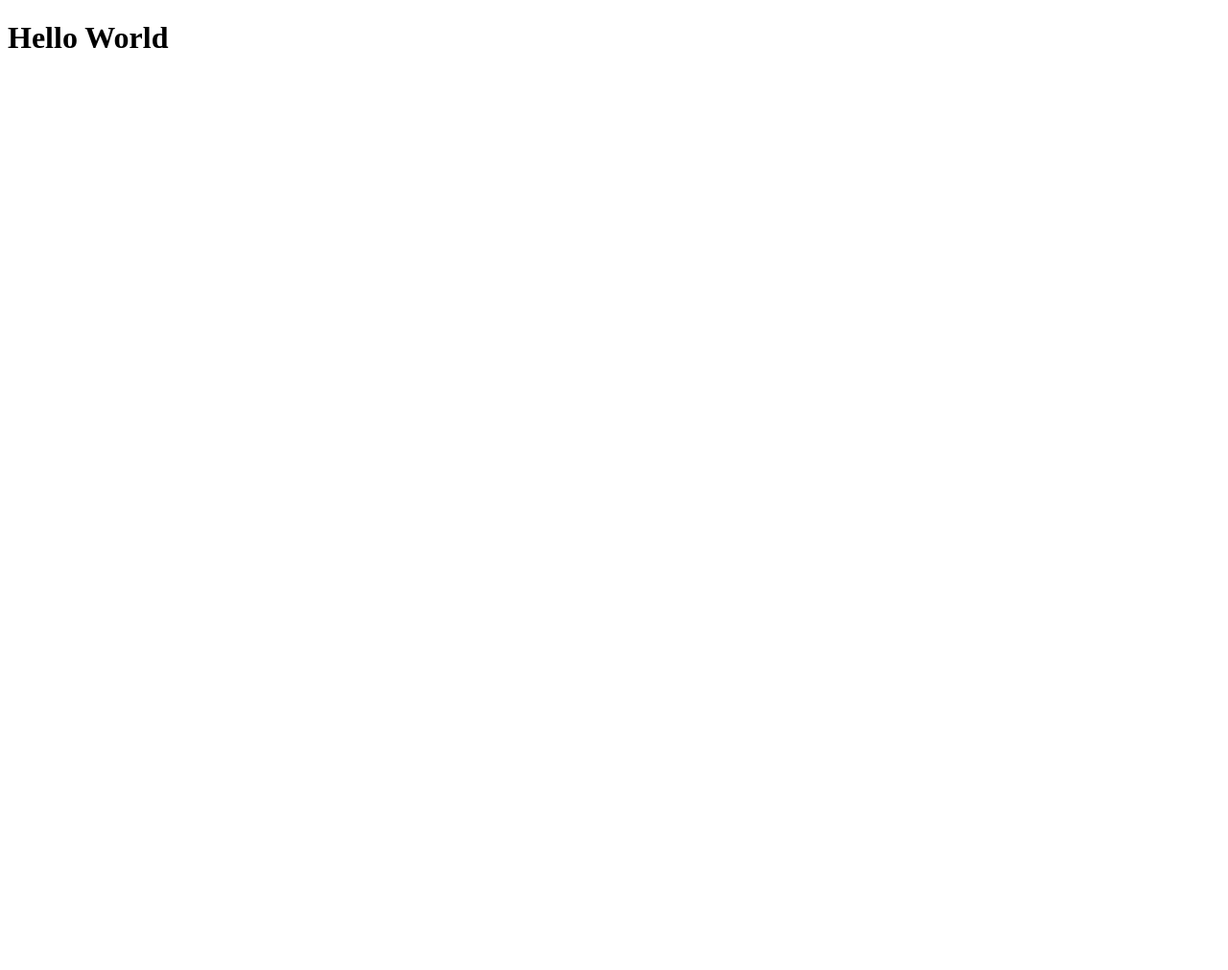
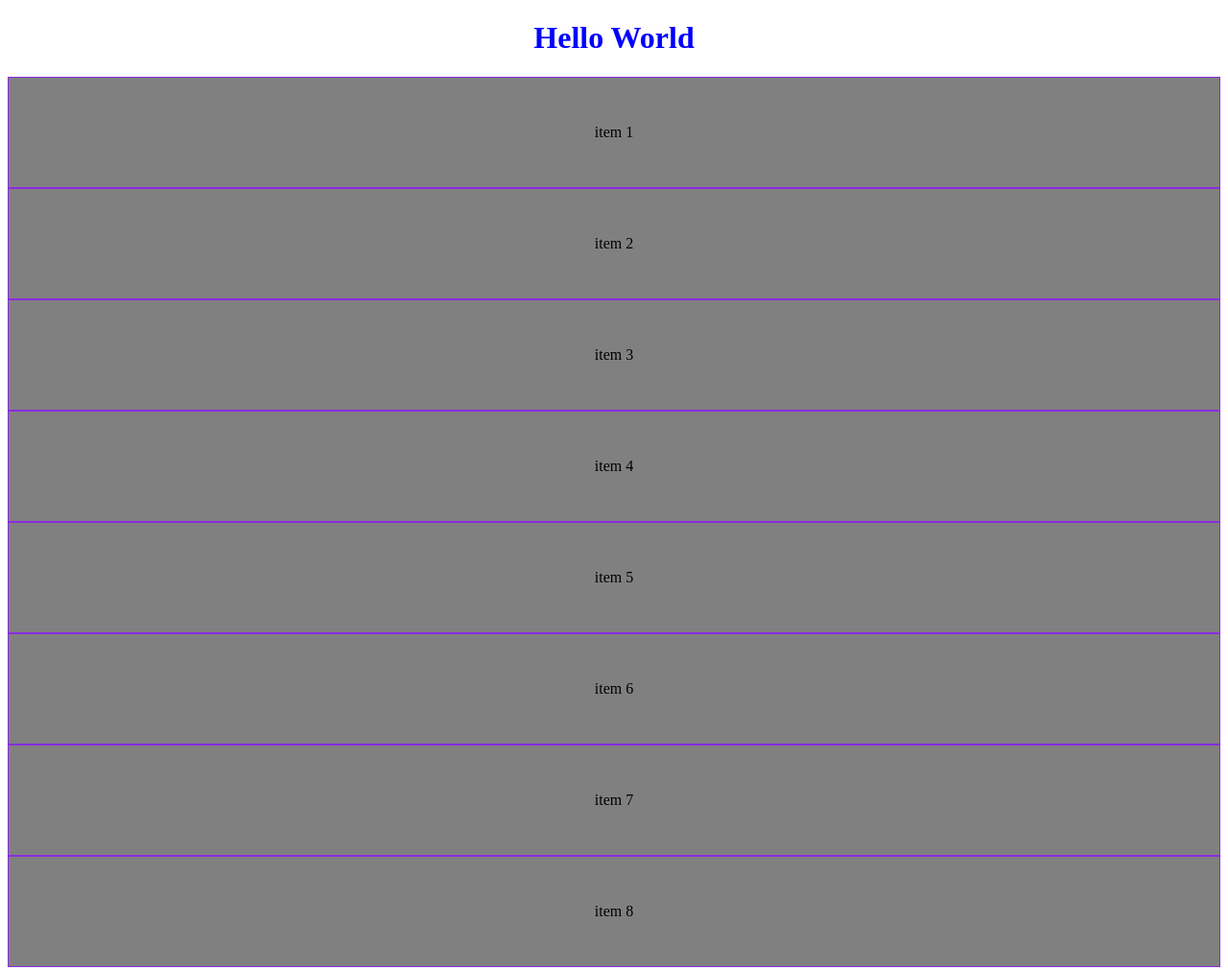
Before and after one commit to Chococrown/HTML---CSS, a plain HTML site: page index.html in a window 1280 px wide. Shown: the whole page at 96% size. Before the commit the page ends 800 px from the top, so only its background shows below. Drawn offline with Linux system fonts and the light colour scheme.

Commit message:
สร้าง style.css

```diff
--- a/index.html
+++ b/index.html
@@ -7,10 +7,26 @@
 
     <link rel="icon" href="/icon/tree.png" type="image/png">
 
+    <link rel="stylesheet" href="style.css">
+
 </head>
+
 <body>
 
     <h1>Hello World</h1>
 
+    <div class="grid-container">
+
+        <div class="item"> item 1 </div>
+        <div class="item"> item 2 </div>
+        <div class="item"> item 3 </div>
+        <div class="item"> item 4 </div>
+        <div class="item"> item 5 </div>
+        <div class="item"> item 6 </div>
+        <div class="item"> item 7 </div>
+        <div class="item"> item 8 </div>
+
+    </div>
+
 </body>
 </html>
--- /dev/null
+++ b/style.css
@@ -0,0 +1,11 @@
+.item{
+    padding: 3rem;
+    border: 1px solid blueviolet;
+    background: gray;
+    text-align: center;
+}
+
+h1{
+    text-align: center;
+    color: blue;
+}
```
